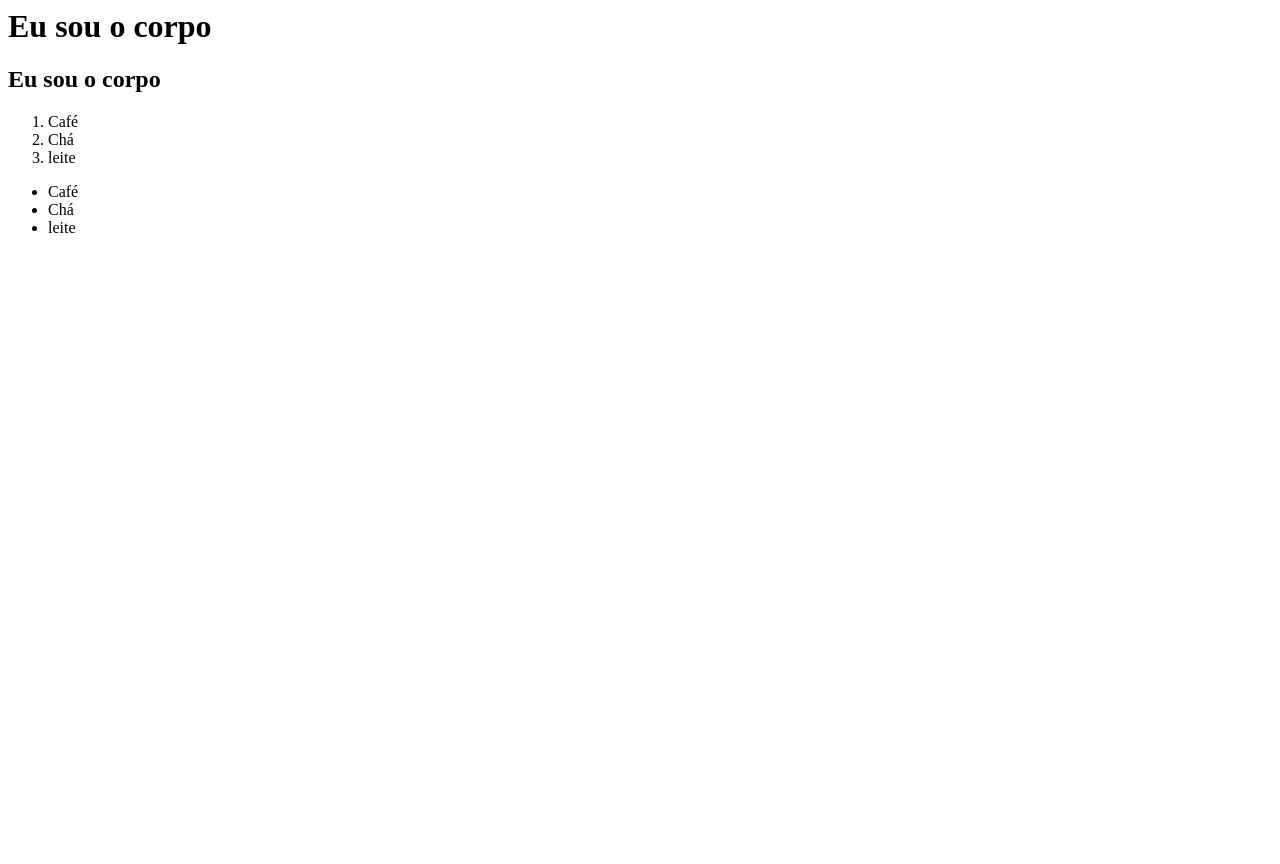
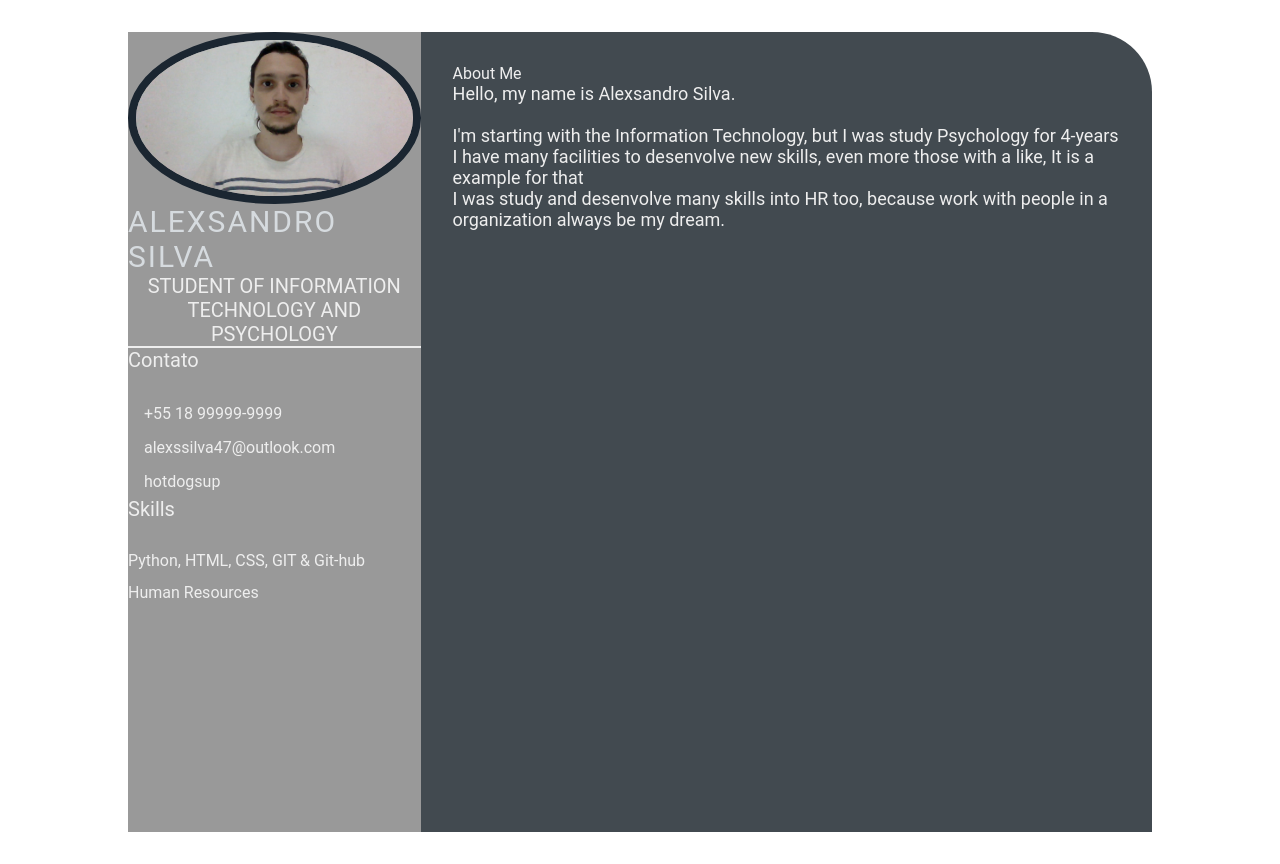
Before and after one commit to hotdogsup/devweekgit.github.io, a plain HTML site: page index.html in a window 1280 px wide. Before the commit the page ends 800 px from the top, so only its background shows below. Drawn offline with Linux system fonts and the light colour scheme.

Commit message:
Currículo Alex (#2)

```diff
--- a/index.html
+++ b/index.html
@@ -1,21 +1,52 @@
-<html>
-    <head>
-        <title>
-            Ola, eu sou a cabeça
-        </title>
-    </head>
-    <body>
-       <h1> Eu sou o corpo </h1>
-       <h2> Eu sou o corpo </h2>
-    </body>
-    <ol>
-        <li>Café</li>
-        <li>Chá</li>
-        <li>leite</li>
-    </ol>
-    <ul>
-        <li>Café</li>
-        <li>Chá</li>
-        <li>leite</li>
-    </ul>
+<html lang="en">
+<head>
+    <meta charset="UTF-8">
+    <meta http-equiv="X-UA-Compatible" content="IE=edge">
+    <meta name="viewport" content="width=device-width, initial-scale=1.0">
+    <title>Alexsandro Silva CV</title>
+    <link rel="stylesheet" href="style.css">
+</head>
+<body>
+    <main class="resume-contents">
+        <section class="left-section">
+            <section class="left-section-content">
+                <div class="profile">
+                    <img class="profile-image" src="img/profile-image.jpeg" alt="Profile image">
+                    <p class="name"> Alexsandro Silva</p>
+                    <p class="profession">Student of Information Technology and Psychology</p>
+                </div>
+                <div class="contact-info">
+                    <p class="left-title">Contato</p>
+                    <ul>
+                        <li><i class="fa fa-phone"></i>+55 18 99999-9999</li>
+                        <li><i class="fa fa-envelope"></i>alexssilva47@outlook.com</li>
+                        <li><i class="fa fa-github"></i>hotdogsup</li>
+                    </ul>
+                </div>
+                <div class="skills">
+                    <p class="left-title">Skills</p>
+                    <ul>
+                        <li><p>Python, HTML, CSS, GIT & Git-hub</p></li>
+                        <li><p>Human Resources</p></li>
+                    </ul>
+                </div>
+            </section>
+        </section>
+        <section class="right-section">
+            <div class="right-section-contents">
+                <section class="about gap" >
+                    <div class="right-title">About Me</div>
+                    <p class="about-me-contents">
+                        Hello, my name is Alexsandro Silva.<br>
+                        <br> I'm starting with the Information Technology, but I was study Psychology for 4-years
+                        <br>I have many facilities to desenvolve new skills, even more those with a like, It is a example for that
+                        <br>I was study and desenvolve many skills into HR too, because work with people in a organization always be my dream.
+
+                    </p>
+                </section>
+            </div>
+
+        </section>
+    </main>
+</body>
 </html>
--- /dev/null
+++ b/style.css
@@ -0,0 +1,104 @@
+* {
+    margin: 0;
+    padding: 0;
+    box-sizing: border-box;
+    list-style: none;
+    font-family: 'Roboto', sans-serif;
+}
+
+.resume-contents {
+    min-height: 100vh;
+    width: 80%;
+    margin: 2rem auto;
+    display: grid;
+    grid-template-columns: repeat(7, 1fr);
+}
+
+.left-section {
+    grid-column: span 2;
+    height: 100%;
+    background-color: #999999;
+}
+
+.right-section {
+    grid-column: span 5;
+    height: 100%;
+    background-color: #424a50;
+    border-radius: 0px 60px 0px 0px;
+}
+
+.left-section-contents{
+    padding: 2rem 2rem;
+}
+
+.profile {
+    width: 100%;
+    border-bottom: 2px solid #eeeeee;
+}
+
+.profile .profile-image {
+    width: 100%;
+    border-radius: 50%;
+    border: 8px solid #1B2631;
+}
+
+.name {
+    color: #D6DBDF;
+    font-size: 30px;
+    letter-spacing: 2px;
+    text-transform: uppercase;
+}
+
+.profession {
+    color: #eeeeee;
+    font-size: 20px;
+    text-transform: uppercase;
+    text-align: center;
+}
+
+/* .contact-info { border-bottom: 2px solid #1B2631; } */
+.left-title {
+    color: #eeeeee;
+    font-size: 20px;
+}
+
+.contact-info ul {
+    padding-top: 1.5rem;
+}
+
+.contact-info ul li,
+.references ul li {
+    padding: .4rem 0;
+    color: #eeeeee;
+}
+
+.contact-info ul li i,
+.references ul li i {
+    padding-right: 1rem;
+    font-size: 18px;
+    color: #eeeeee;
+}
+
+.skills ul {
+    padding-top: 1.5rem;
+}
+.skills ul li p {
+    padding: .4rem 0;
+    color: #eeeeee;
+}
+
+.right-section-contents {
+    padding: 2rem 2rem;
+}
+
+.right-title {
+    color: #eeeeee;
+}
+
+.gap {
+    padding-bottom: 2rem;
+}
+.about-me-contents {
+    font-size: 18px;
+    color: #eeeeee;
+}
```
Also changed, not shown: img/profile-image.jpeg (added).
